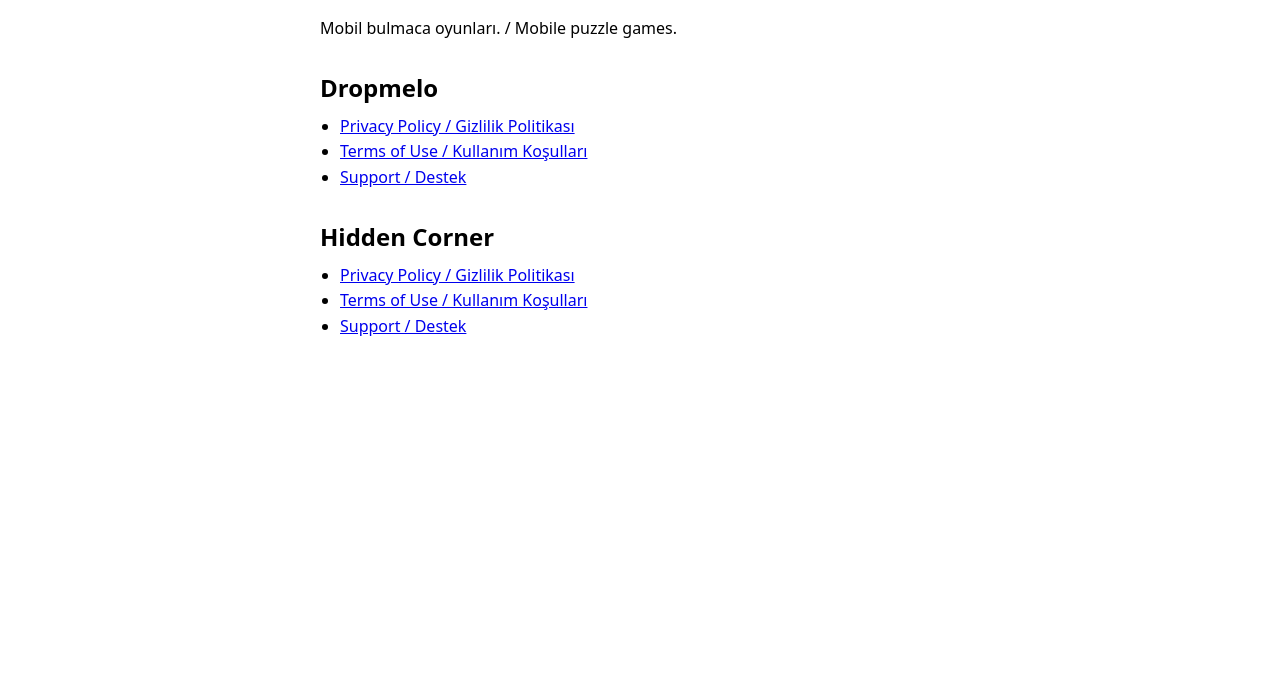
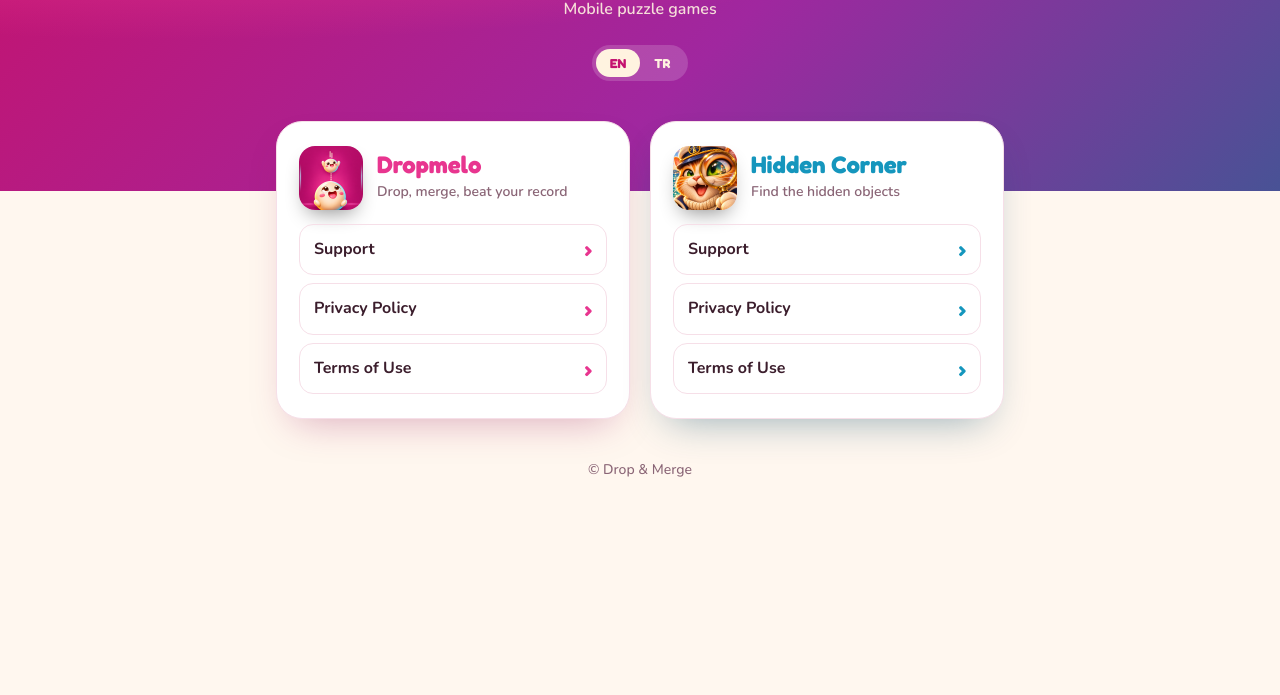
Before and after one commit to H4LL1L/H4LL1L.github.io, a plain HTML site: page index.html in a window 1280 px wide. Shown: the part 105-800 px from the top of the page. Drawn offline with nearby package versions, Linux system fonts and the light colour scheme.

Commit message:
Redesign landing page with app cards, EN/TR toggle and dark mode
Co-Authored-By: Claude Sonnet 5.5 <noreply@anthropic.com>

```diff
--- a/index.html
+++ b/index.html
@@ -2,30 +2,98 @@
 <html lang="en">
 <head>
 <meta charset="utf-8">
-<meta name="viewport" content="width=device-width,initial-scale=1">
+<meta name="viewport" content="width=device-width, initial-scale=1, viewport-fit=cover">
 <title>Drop &amp; Merge</title>
+<meta name="description" content="Drop &amp; Merge mobile puzzle games: Dropmelo and Hidden Corner.">
+<meta name="theme-color" content="#7a3fd0">
+<link rel="icon" href="support/icon.png">
+<link rel="apple-touch-icon" href="support/icon.png">
+<link rel="preconnect" href="https://fonts.googleapis.com">
+<link rel="preconnect" href="https://fonts.gstatic.com" crossorigin>
+<link href="https://fonts.googleapis.com/css2?family=Fredoka:wght@600;700&family=Nunito:wght@500;600;700&display=swap" rel="stylesheet">
 <style>
-  body { font-family: system-ui, sans-serif; max-width: 640px; margin: 48px auto; padding: 0 16px; line-height: 1.6; }
-  h2 { margin: 28px 0 6px; }
-  ul { padding-left: 20px; margin: 4px 0; }
+  :root { --bg:#fff7ef; --card:#fff; --text:#3b1d2c; --muted:#8a6576; --line:#f6dfe8; --cream:#fff3e0; }
+  @media (prefers-color-scheme: dark) { :root { --bg:#1a0d14; --card:#26131d; --text:#fbe9f1; --muted:#c79aaf; --line:#3c1e2d; } }
+  * { box-sizing: border-box; }
+  body { margin:0; background:var(--bg); color:var(--text); font:16px/1.6 "Nunito",-apple-system,BlinkMacSystemFont,"Segoe UI",sans-serif; -webkit-font-smoothing:antialiased; }
+  .hero { color:var(--cream); text-align:center; padding:calc(48px + env(safe-area-inset-top)) 16px 110px;
+    background: radial-gradient(90% 70% at 15% 0%, rgba(232,53,143,.9) 0%, transparent 70%), linear-gradient(135deg, #c4136f 0%, #a0279f 55%, #0e6f8f 130%); }
+  h1 { font:700 40px/1.1 "Fredoka",sans-serif; margin:0; }
+  .tag { margin:10px 0 0; opacity:.9; font-weight:600; }
+  .lang { display:inline-flex; background:rgba(255,255,255,.16); border-radius:999px; padding:4px; margin-top:22px; }
+  .lang button { font:700 13px "Fredoka",sans-serif; border:0; cursor:pointer; color:var(--cream); background:transparent; padding:6px 14px; border-radius:999px; }
+  .lang button[aria-pressed="true"] { background:var(--cream); color:#c4136f; }
+  main { max-width:760px; margin:-70px auto 0; padding:0 16px calc(40px + env(safe-area-inset-bottom)); display:grid; gap:20px; grid-template-columns:repeat(auto-fit,minmax(300px,1fr)); }
+  .card { --c1:#c4136f; --c2:#e8358f; --deep:#8e0b52; --shadow:rgba(142,11,82,.35);
+    background:var(--card); border:1px solid var(--line); border-radius:26px; padding:24px 22px; box-shadow:0 18px 40px -18px var(--shadow); }
+  .card.hc { --c1:#0e6f8f; --c2:#1596bd; --deep:#0a4d65; --shadow:rgba(14,80,110,.45); }
+  .head { display:flex; align-items:center; gap:14px; margin-bottom:14px; }
+  .head img { width:64px; height:64px; border-radius:16px; box-shadow:0 10px 20px -8px rgba(0,0,0,.45); }
+  h2 { font:700 24px/1.1 "Fredoka",sans-serif; margin:0; color:var(--c2); }
+  .head p { margin:2px 0 0; color:var(--muted); font-size:14px; font-weight:600; }
+  .links { display:grid; gap:8px; }
+  .links a { display:flex; justify-content:space-between; align-items:center; text-decoration:none; color:var(--text); font-weight:700;
+    padding:12px 14px; border-radius:14px; border:1px solid var(--line); transition:transform .12s, border-color .12s, background .12s; }
+  .links a::after { content:"›"; color:var(--c2); font:700 20px "Fredoka",sans-serif; }
+  .links a:hover, .links a:focus-visible { border-color:var(--c2); transform:translateY(-1px); outline:none; }
+  .links a.primary { color:#fff; border:0; background:linear-gradient(180deg,var(--c2),var(--c1)); box-shadow:0 4px 0 var(--deep); }
+  .links a.primary::after { color:#fff; }
+  footer { text-align:center; color:var(--muted); font-size:14px; padding-bottom:calc(32px + env(safe-area-inset-bottom)); }
+  .tr { display:none; }
+  html[lang="tr"] .tr { display:inline; }
+  html[lang="tr"] .en { display:none; }
 </style>
 </head>
 <body>
-<h1>Drop &amp; Merge</h1>
-<p>Mobil bulmaca oyunları. / Mobile puzzle games.</p>
+<header class="hero">
+  <h1>Drop &amp; Merge</h1>
+  <p class="tag"><span class="en">Mobile puzzle games</span><span class="tr">Mobil bulmaca oyunları</span></p>
+  <div class="lang" role="group" aria-label="Language">
+    <button type="button" data-l="en" aria-pressed="true">EN</button>
+    <button type="button" data-l="tr" aria-pressed="false">TR</button>
+  </div>
+</header>
 
-<h2>Dropmelo</h2>
-<ul>
-  <li><a href="dropmelo/privacy/">Privacy Policy / Gizlilik Politikası</a></li>
-  <li><a href="dropmelo/terms/">Terms of Use / Kullanım Koşulları</a></li>
-  <li><a href="dropmelo/support/">Support / Destek</a></li>
-</ul>
+<main>
+  <section class="card">
+    <div class="head">
+      <img src="support/icon.png" alt="Dropmelo">
+      <div><h2>Dropmelo</h2><p><span class="en">Drop, merge, beat your record</span><span class="tr">Düşür, birleştir, rekor kır</span></p></div>
+    </div>
+    <nav class="links">
+      <a href="dropmelo/support/"><span class="en">Support</span><span class="tr">Destek</span></a>
+      <a href="dropmelo/privacy/"><span class="en">Privacy Policy</span><span class="tr">Gizlilik Politikası</span></a>
+      <a href="dropmelo/terms/"><span class="en">Terms of Use</span><span class="tr">Kullanım Koşulları</span></a>
+    </nav>
+  </section>
 
-<h2>Hidden Corner</h2>
-<ul>
-  <li><a href="hidden-corner/privacy/">Privacy Policy / Gizlilik Politikası</a></li>
-  <li><a href="hidden-corner/terms/">Terms of Use / Kullanım Koşulları</a></li>
-  <li><a href="hidden-corner/support/">Support / Destek</a></li>
-</ul>
+  <section class="card hc">
+    <div class="head">
+      <img src="support/hidden-corner.png" alt="Hidden Corner">
+      <div><h2>Hidden Corner</h2><p><span class="en">Find the hidden objects</span><span class="tr">Gizli nesneleri bul</span></p></div>
+    </div>
+    <nav class="links">
+      <a href="hidden-corner/support/"><span class="en">Support</span><span class="tr">Destek</span></a>
+      <a href="hidden-corner/privacy/"><span class="en">Privacy Policy</span><span class="tr">Gizlilik Politikası</span></a>
+      <a href="hidden-corner/terms/"><span class="en">Terms of Use</span><span class="tr">Kullanım Koşulları</span></a>
+    </nav>
+  </section>
+</main>
+<footer>© Drop &amp; Merge</footer>
+
+<script>
+  (function () {
+    var btns = document.querySelectorAll('.lang button');
+    function set(l) {
+      document.documentElement.lang = l;
+      btns.forEach(function (b) { b.setAttribute('aria-pressed', b.dataset.l === l ? 'true' : 'false'); });
+      try { localStorage.setItem('lang', l); } catch (e) {}
+    }
+    btns.forEach(function (b) { b.addEventListener('click', function () { set(b.dataset.l); }); });
+    var l = 'en';
+    try { l = localStorage.getItem('lang') || ((navigator.language || '').toLowerCase().indexOf('tr') === 0 ? 'tr' : 'en'); } catch (e) {}
+    set(l);
+  })();
+</script>
 </body>
 </html>
```
